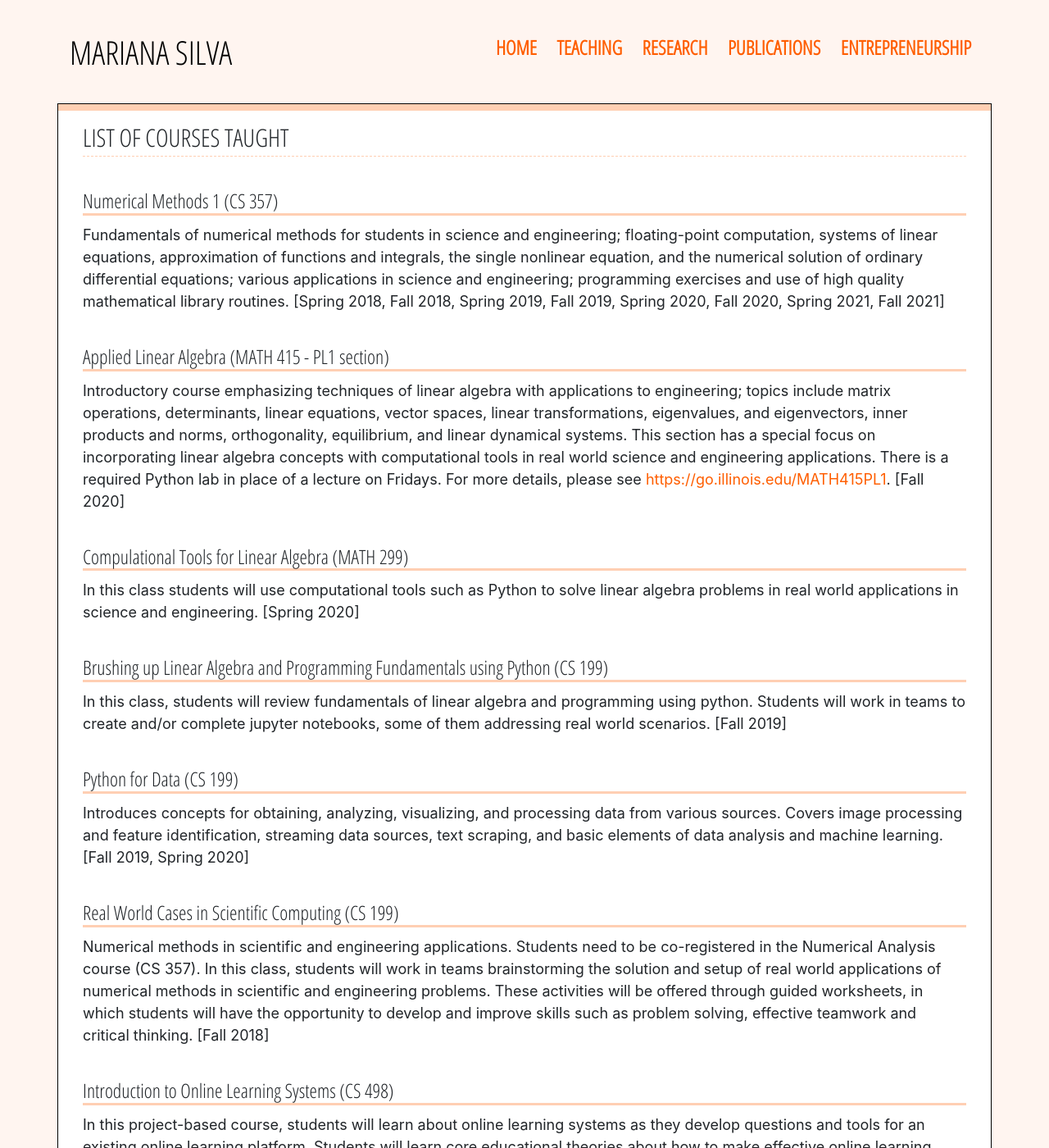
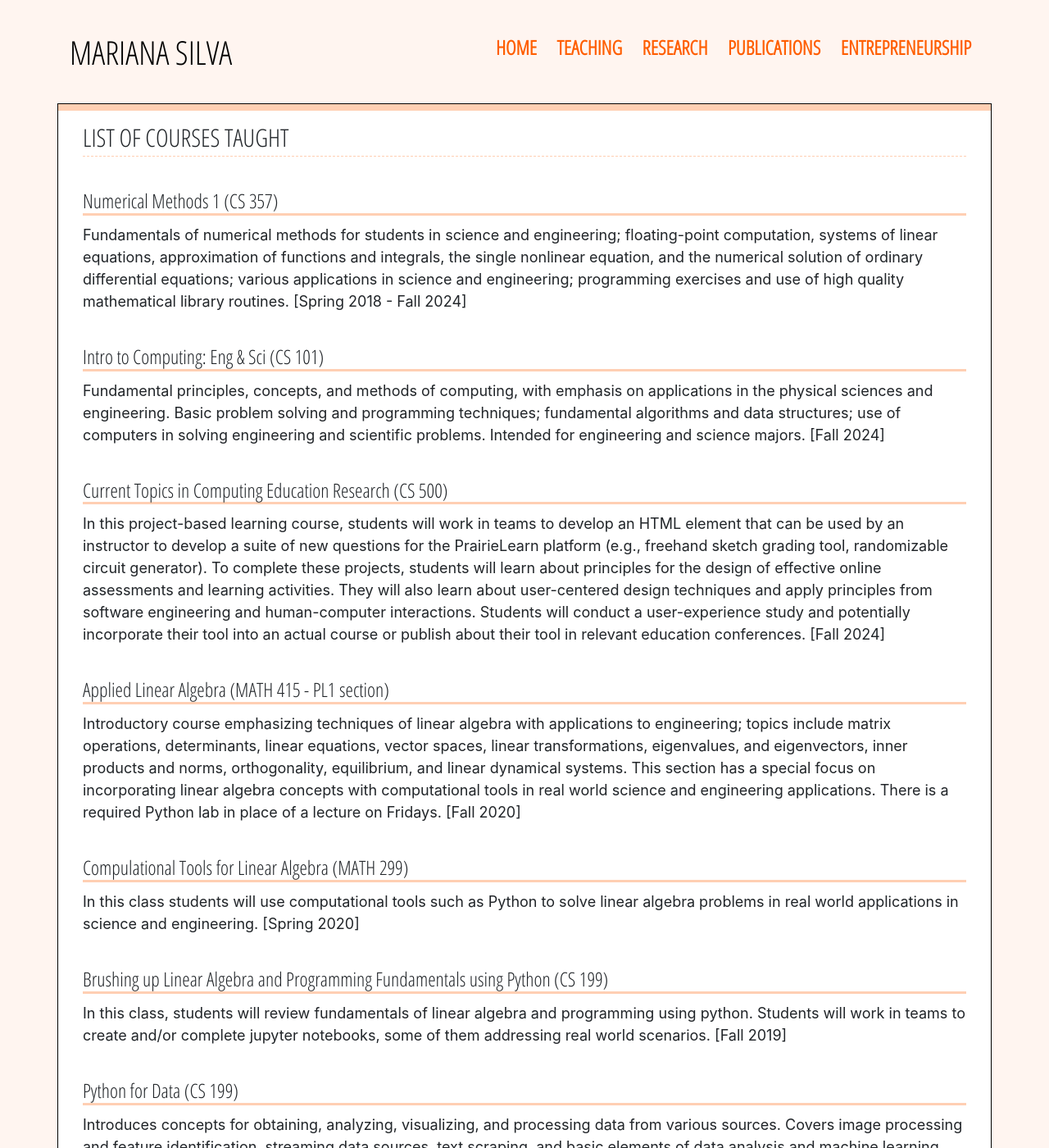
Before and after one commit to mfsilva22/website, a Jekyll site: the page built from pages/courses.md, in a window 1280 px wide and 1400 px high. Shown: the whole window at 82% size. Built offline with Jekyll 4.4.1, drawn with Linux system fonts in a browser that asks for light colours.

```diff
--- a/pages/courses.md
+++ b/pages/courses.md
@@ -9,13 +9,23 @@
 <a name="cs357"></a>
 #### Numerical Methods 1 (CS 357)
 
-Fundamentals of numerical methods for students in science and engineering; floating-point computation, systems of linear equations, approximation of functions and integrals, the single nonlinear equation, and the numerical solution of ordinary differential equations; various applications in science and engineering; programming exercises and use of high quality mathematical library routines. [Spring  2018, Fall 2018, Spring 2019, Fall 2019, Spring 2020, Fall 2020, Spring 2021, Fall 2021]
+Fundamentals of numerical methods for students in science and engineering; floating-point computation, systems of linear equations, approximation of functions and integrals, the single nonlinear equation, and the numerical solution of ordinary differential equations; various applications in science and engineering; programming exercises and use of high quality mathematical library routines. [Spring  2018 - Fall 2024]
+
+<a name="math415"></a>
+#### Intro to Computing: Eng & Sci (CS 101)
+
+Fundamental principles, concepts, and methods of computing, with emphasis on applications in the physical sciences and engineering. Basic problem solving and programming techniques; fundamental algorithms and data structures; use of computers in solving engineering and scientific problems. Intended for engineering and science majors. [Fall 2024]
+
+<a name="math415"></a>
+#### Current Topics in Computing Education Research (CS 500)
+
+In this project-based learning course, students will work in teams to develop an HTML element that can be used by an instructor to develop a suite of new questions for the PrairieLearn platform (e.g., freehand sketch grading tool, randomizable circuit generator). To complete these projects, students will learn about principles for the design of effective online assessments and learning activities. They will also learn about user-centered design techniques and apply principles from software engineering and human-computer interactions. Students will conduct a user-experience study and potentially incorporate their tool into an actual course or publish about their tool in relevant education conferences. [Fall 2024]
 
 
 <a name="math415"></a>
 #### Applied Linear Algebra (MATH 415 - PL1 section)
 
-Introductory course emphasizing techniques of linear algebra with applications to engineering; topics include matrix operations, determinants, linear equations, vector spaces, linear transformations, eigenvalues, and eigenvectors, inner products and norms, orthogonality, equilibrium, and linear dynamical systems. This section has a special focus on incorporating linear algebra concepts with computational tools in real world science and engineering applications. There is a required Python lab in place of a lecture on Fridays. For more details, please see [https://go.illinois.edu/MATH415PL1](https://go.illinois.edu/MATH415PL1). [Fall 2020]
+Introductory course emphasizing techniques of linear algebra with applications to engineering; topics include matrix operations, determinants, linear equations, vector spaces, linear transformations, eigenvalues, and eigenvectors, inner products and norms, orthogonality, equilibrium, and linear dynamical systems. This section has a special focus on incorporating linear algebra concepts with computational tools in real world science and engineering applications. There is a required Python lab in place of a lecture on Fridays. [Fall 2020]
 
 <a name="math299la"></a>
 #### Compulational Tools for Linear Algebra (MATH 299)
```
Also changed, not shown: pages/entrepreneurship.md (+0 -1 lines), pages/teaching.md (+1 -2 lines), 4 other files.
